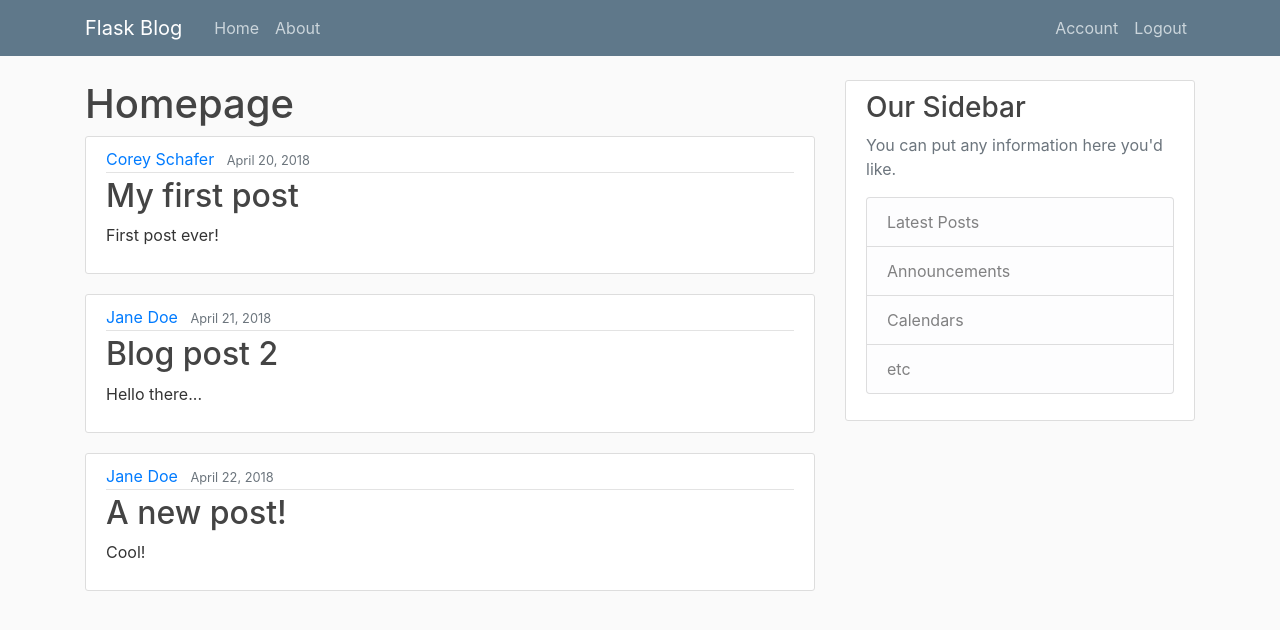
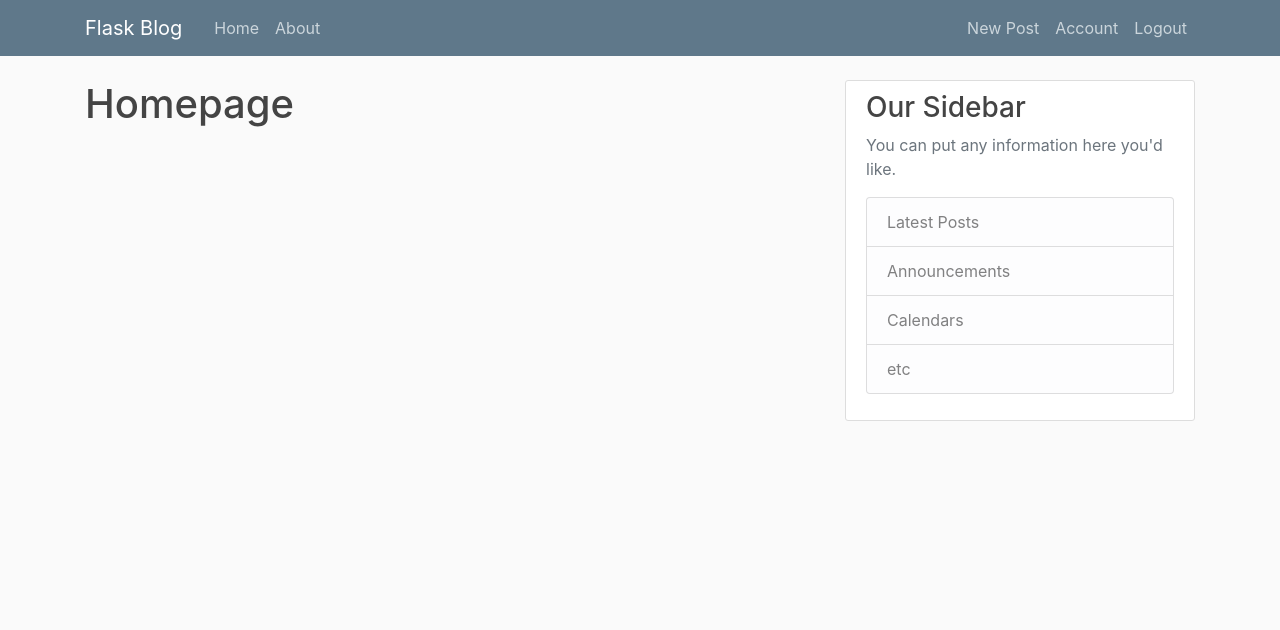
Before and after one commit to victoria-menezes/learning-coreyshafer-flask, a Flask app: page / in a window 1280 px wide. Shown: the top 630 px of the page. Run offline with Flask 3, Linux system fonts and the light colour scheme; the visitor is signed in with stand-in values (Sample User, id 1); some libraries are stand-ins or nearby versions.

Commit message:
post functionality

```diff
--- a/flaskblog/routes.py
+++ b/flaskblog/routes.py
@@ -1,6 +1,6 @@
 from flask import render_template, flash, redirect, url_for, request
 from flaskblog import app, db, bcrypt
-from flaskblog.forms import RegistrationForm, LoginForm, UpdateAccountForm
+from flaskblog.forms import RegistrationForm, LoginForm, UpdateAccountForm, PostForm
 from flaskblog.models import User, Post
 
 from flask_login import login_user, current_user, logout_user, login_required
@@ -11,26 +11,26 @@
 from PIL import Image
 
 # dummy data
-posts : list[dict] = [
-    {
-        'author':'Corey Schafer',
-        'title':'My first post',
-        'content':'First post ever!',
-        'date_posted':'April 20, 2018'
-    },
-    {
-        'author':'Jane Doe',
-        'title':'Blog post 2',
-        'content':'Hello there...',
-        'date_posted':'April 21, 2018'
-    },
-    {
-        'author':'Jane Doe',
-        'title':'A new post!',
-        'content':'Cool!',
-        'date_posted':'April 22, 2018'
-    }
-]
+# posts : list[dict] = [
+#     {
+#         'author':'Corey Schafer',
+#         'title':'My first post',
+#         'content':'First post ever!',
+#         'date_posted':'April 20, 2018'
+#     },
+#     {
+#         'author':'Jane Doe',
+#         'title':'Blog post 2',
+#         'content':'Hello there...',
+#         'date_posted':'April 21, 2018'
+#     },
+#     {
+#         'author':'Jane Doe',
+#         'title':'A new post!',
+#         'content':'Cool!',
+#         'date_posted':'April 22, 2018'
+#     }
+# ]
 
 # @ = decorator, adds functionality to existing functions
 @app.route('/') # what we type to go to different pages, etc (/posts, /user, etc)
@@ -38,7 +38,7 @@
 def home():
     return render_template(
         'home.html',
-        posts = posts
+        posts = Post.query.all()
         )
 
 @app.route('/about')
@@ -176,3 +176,33 @@
         image_file = image_file,
         form = form
     )
+
+@app.route(
+        '/post/new',
+        methods=['GET', 'POST']
+        )
+@login_required
+def new_post():
+    form = PostForm()
+
+    if form.validate_on_submit():
+        post = Post(
+            title = form.title.data,
+            content = form.content.data,
+            author = current_user
+        )
+
+        db.session.add(post)
+        db.session.commit()
+
+        flash('Your post has been created', 'success')
+        return redirect(url_for('home'))
+
+
+
+
+    return render_template(
+        'post_new.html',
+        title='New Post',
+        form = form
+    )
--- a/flaskblog/templates/home.html
+++ b/flaskblog/templates/home.html
@@ -5,10 +5,11 @@
     <h1>Homepage</h1>
     {% for post in posts %}
     <article class="media content-section">
+        <img class='rounded-circle article-img' src='{{url_for("static", filename="profile_pics/" + post.author.image_file)}}'>
     <div class="media-body">
         <div class="article-metadata">
-        <a class="mr-2" href="#">{{ post.author }}</a>
-        <small class="text-muted">{{ post.date_posted }}</small>
+            <a class="mr-2" href="#">{{ post.author.username }}</a>
+            <small class="text-muted">{{ post.date_posted.strftime('%Y-%b-%d') }}</small>
         </div>
         <h2><a class="article-title" href="#">{{ post.title }}</a></h2>
         <p class="article-content">{{ post.content }}</p>
--- a/flaskblog/templates/layout.html
+++ b/flaskblog/templates/layout.html
@@ -32,6 +32,7 @@
             <!-- Navbar Right Side -->
             <div class="navbar-nav">
               {% if current_user.is_authenticated%}
+              <a class="nav-item nav-link" href="{{url_for('new_post')}}">New Post</a>
               <a class="nav-item nav-link" href="{{url_for('account')}}">Account</a>
               <a class="nav-item nav-link" href="{{url_for('logout')}}">Logout</a>
               {% else %}
```
Also changed, not shown: flaskblog/forms.py (+20 -1 lines), flaskblog/templates/post_new.html (added, +47 -0 lines).
